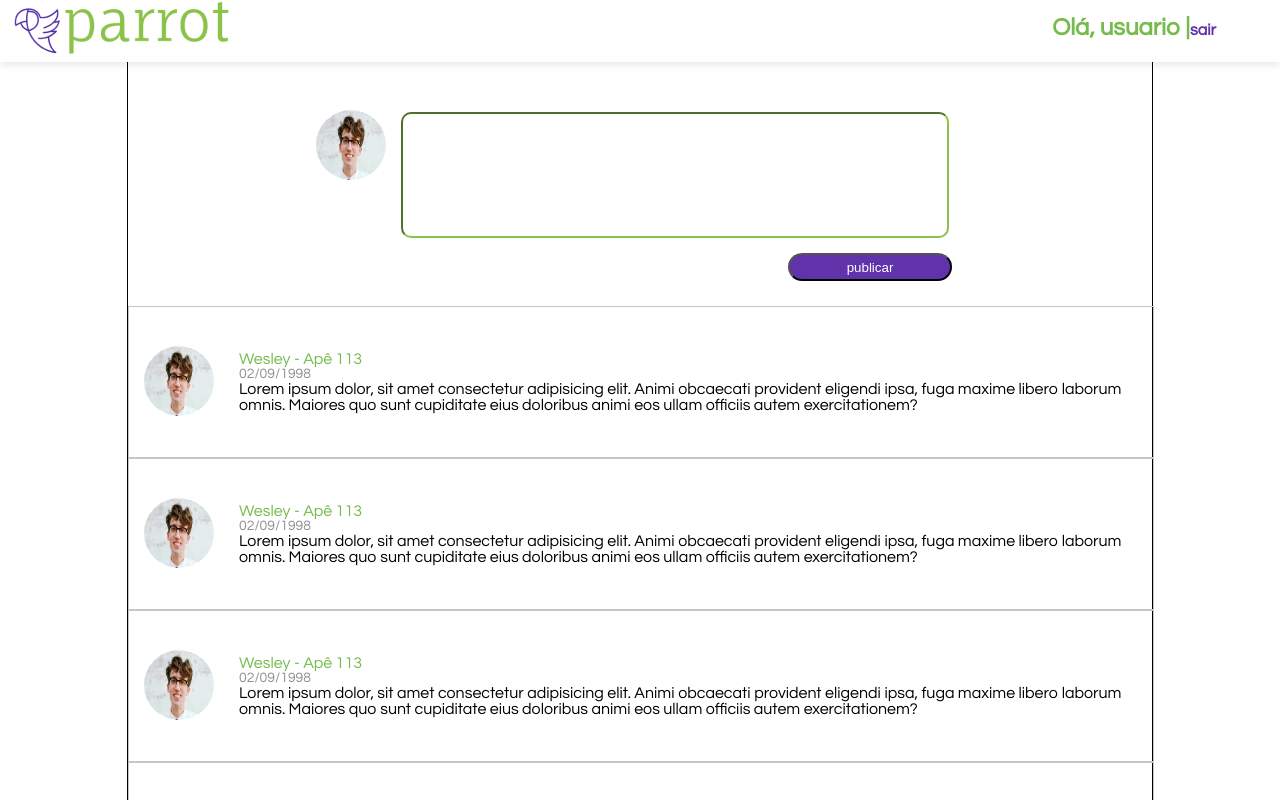
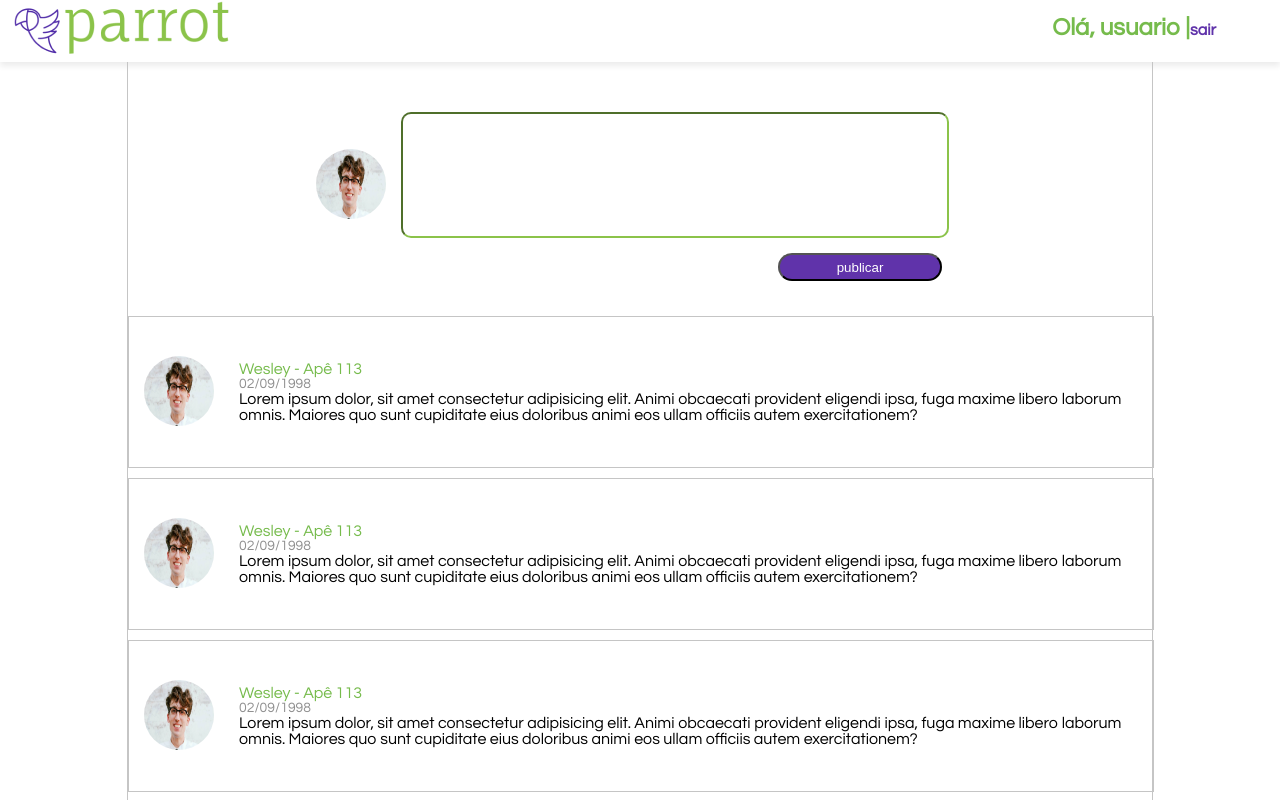
Before and after one commit to mfmwes/Parrot-Front-End, a React (Vite) app: page / in a window 1280 px wide. Shown: the top 800 px of the page. Built offline with nearby package versions, Linux system fonts and the light colour scheme.

Commit message:
atualização no layout do feed e criação de rotas

```diff
--- a/package.json
+++ b/package.json
@@ -10,8 +10,6 @@
   },
   "dependencies": {
     "@reduxjs/toolkit": "^1.8.6",
-    "@types/react-router-dom": "^5.3.3",
-    "@types/styled-components": "^5.1.26",
     "react": "^18.2.0",
     "react-dom": "^18.2.0",
     "react-redux": "^8.0.4",
@@ -21,6 +19,8 @@
   "devDependencies": {
     "@types/react": "^18.0.17",
     "@types/react-dom": "^18.0.6",
+    "@types/react-router-dom": "^5.3.3",
+    "@types/styled-components": "^5.1.26",
     "@vitejs/plugin-react": "^2.1.0",
     "typescript": "^4.6.4",
     "vite": "^3.1.0"
--- a/src/components/CreatePost/createPost.style.ts
+++ b/src/components/CreatePost/createPost.style.ts
@@ -10,7 +10,7 @@ export const StyledButton = styled.button `
     color: #FFFFFF;
     display:block;
     margin-left: auto;
-    margin-right: 200px;
+    margin-right: 22px;
     margin-bottom: 25px;
  }`
 
@@ -26,3 +26,10 @@ export const StyledInput = styled.input `
 
 }
 `
+
+export const CreatePostContainer = styled.div `
+    border: '1px solid #C5C5C5';
+    display: flex;
+    margin: auto;
+    width: fit-content;
+`
--- a/src/components/CreatePost/index.tsx
+++ b/src/components/CreatePost/index.tsx
@@ -1,16 +1,17 @@
-import { StyledButton , StyledInput } from "./createPost.style"
+import { CreatePostContainer, StyledButton , StyledInput } from "./createPost.style"
 
 
 
 export const CreatePost = () => {
   return (
-    <>
-      <img className="create-post-photo" style={{height:'70px', width:'70px', borderRadius:'50%'}} src="src\img\img-placeholder.webp" alt="" />
+    <CreatePostContainer className="container">
+       <img className="create-post-photo" style={{height:'70px', width:'70px', borderRadius:'50%', margin:'auto'}} src="src\img\img-placeholder.webp" alt="" />
+       <div>
+         <StyledInput type='text' className="post"/>
+         <StyledButton className="publisher">publicar</StyledButton>
+       </div>
+     </CreatePostContainer>
 
-     <StyledInput type='text' className="post"/>
-     <StyledButton className="publisher">publicar</StyledButton>
-
-    </>
 
   )
 }
--- /dev/null
+++ b/src/components/Profile/Profile.tsx
@@ -0,0 +1,7 @@
+import React from 'react'
+
+export const Profile = () => {
+  return (
+    <div>Profile</div>
+  )
+}
--- a/src/components/UserPost/UserPost.styles.ts
+++ b/src/components/UserPost/UserPost.styles.ts
@@ -8,6 +8,8 @@ export const PostContainer = styled.div `
     display: flex;
     text-align: left;
     align-items: center;
+    margin-bottom: 10px;
+    margin-top: 10px;
     `
 export const UserImage = styled.img `
     height: 70px;
--- a/src/main.tsx
+++ b/src/main.tsx
@@ -1,14 +1,19 @@
 import React from 'react'
 import ReactDOM from 'react-dom/client'
+
+//globalStyles
+import GlobalStyle from './styles/globalStyles';
+
+//routes
 import { RouterProvider } from "react-router-dom";
-import GlobalStyle from './styles/globalStyles';
 import router from "./router";
-import { Feed } from './pages/Feed';
+
+
+
 
 ReactDOM.createRoot(document.getElementById('root') as HTMLElement).render(
   <React.StrictMode>
     <GlobalStyle/>
-    {/* <RouterProvider router={router}/> */}
-    <Feed/>
+    <RouterProvider router={router}/>
   </React.StrictMode>
 )
--- a/src/pages/Feed.tsx
+++ b/src/pages/Feed.tsx
@@ -3,9 +3,8 @@ import { Header } from "../components/Header"
 import { UserPost } from "../components/UserPost/UserPost"
 import { StyledContainer } from "../styles/styled-components"
 
-const usuario = 'usuario'
-
-export const Feed = () => {
+ const Feed = () => {
+  const usuario = 'usuario'
   return (
     <>
     <Header user={`Olá, ${usuario} |`}/>
@@ -15,7 +14,10 @@ export const Feed = () => {
       <UserPost/>
       <UserPost/>
       <UserPost/>
+      <UserPost/>
     </StyledContainer>
     </>
   )
 }
+
+export default Feed;
--- /dev/null
+++ b/src/pages/UserProfile.tsx
@@ -0,0 +1,17 @@
+import { Header } from "../components/Header"
+import { Profile } from "../components/Profile/Profile"
+import { StyledContainer } from "../styles/styled-components"
+const usuario = 'usuario'
+
+ const UserProfile = () => {
+  return (
+    <>
+    <Header user={`Olá, ${usuario} |`}/>
+    <StyledContainer>
+
+    </StyledContainer>
+    </>
+  )
+}
+
+export default UserProfile
--- a/src/styles/styled-components.ts
+++ b/src/styles/styled-components.ts
@@ -11,10 +11,10 @@ export const StyledHeader = styled.header `
 
 export const StyledContainer = styled.div `
     max-width: 1024px;
-    height: 100vh;
+    height: 100%;
     margin: 0 auto;
     text-align: center;
-    border: 1px solid black;
+    border: 1px solid #C5C5C5;
     border-top: 0;
 
 
```
Also changed, not shown: src/router/index.ts (deleted, +0 -7 lines), src/router/index.tsx (added, +18 -0 lines), src/components/Profile/Profile.styles.ts (added).
